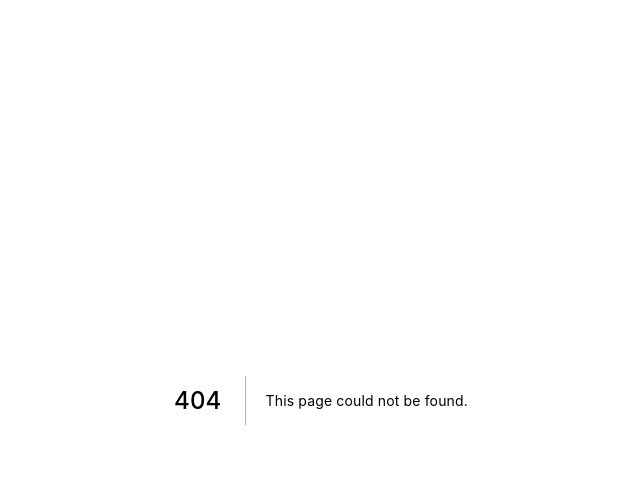
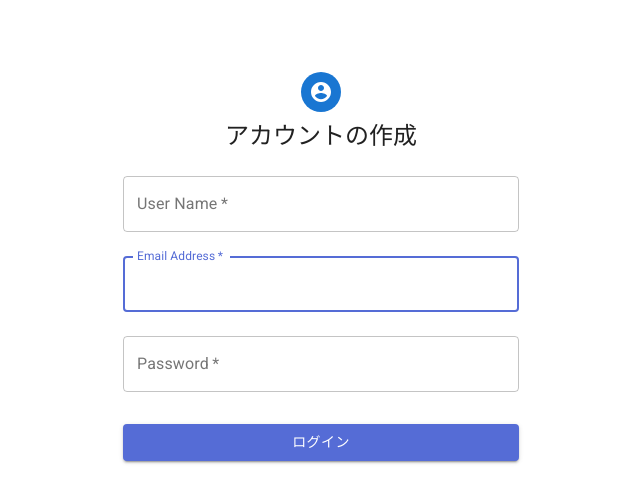
Before and after one commit to AkiUnleash/book_-Impressions_flont, a Next.js app: page /signup in a window 1280 px wide. Before the commit this address had no page. Shown: the top 502 px of the page, without its empty margins (319-959 px from the left). Built offline with nearby package versions, Linux system fonts and the light colour scheme.

Commit message:
Create a signup screen.

```diff
--- /dev/null
+++ b/src/pages/signup.tsx
@@ -0,0 +1,162 @@
+import React, { useState } from 'react';
+import Avatar from '@material-ui/core/Avatar';
+import Button from '@material-ui/core/Button';
+import CssBaseline from '@material-ui/core/CssBaseline';
+import TextField from '@material-ui/core/TextField';
+import Grid from '@material-ui/core/Grid';
+import MuiAlert from '@material-ui/lab/Alert';
+import AccountCircleIcon from '@material-ui/icons/AccountCircle';
+import Typography from '@material-ui/core/Typography';
+import { makeStyles } from '@material-ui/core/styles';
+import Container from '@material-ui/core/Container';
+import { login_handler } from '../common/backend/auth'
+import { errorResponse } from '../common/backend/error';
+import { isEmail, isPassword } from '../common/validation/validation'
+
+function Alert(props) {
+  return <MuiAlert elevation={6} variant="filled" {...props} />;
+}
+
+const useStyles = makeStyles((theme) => ({
+  paper: {
+    marginTop: theme.spacing(8),
+    display: 'flex',
+    flexDirection: 'column',
+    alignItems: 'center',
+  },
+  avatar: {
+    margin: theme.spacing(1),
+    backgroundColor: theme.palette.info.dark,
+  },
+  form: {
+    width: '100%', // Fix IE 11 issue.
+    marginTop: theme.spacing(1),
+  },
+  submit: {
+    margin: theme.spacing(3, 0, 2),
+  },
+  error: {
+    margin: theme.spacing(3, 0, 2),
+  },
+}));
+
+
+const Signup: React.FC = () => {
+
+  // StyleSheet
+  const classes = useStyles();
+
+  // Hooks
+  const [username, setUsername] = useState('')
+  const [email, setEmail] = useState('')
+  const [password, setPassword] = useState('')
+  const [error, setError] = useState('')
+
+  // Click Handler
+  const sumitHundler = async (e) => {
+    e.preventDefault()
+
+    // バリデーション
+    let ErrorData = isEmail(email)
+    if (ErrorData) {
+      setError(ErrorData)
+      return
+    }
+    ErrorData = isPassword(password)
+    if (ErrorData) {
+      setError(ErrorData)
+      return
+    }
+
+    try {
+      const loginResult = await login_handler({ email, password })
+      console.log(loginResult);
+    } catch (e) {
+      setError(await errorResponse(e))
+    }
+  }
+
+  return (
+    <Container component="main" maxWidth="xs">
+      <CssBaseline />
+      <div className={classes.paper}>
+        <Avatar className={classes.avatar}>
+          <AccountCircleIcon />
+        </Avatar>
+
+        {error && <Alert className={classes.error} severity="warning">{error}</Alert>}
+
+        <Typography component="h1" variant="h5">
+          アカウントの作成
+        </Typography>
+
+        <form
+          className={classes.form}
+          noValidate
+          onSubmit={((e) => { sumitHundler(e) })}>
+
+          <TextField
+            variant="outlined"
+            margin="normal"
+            required
+            fullWidth
+            id="username"
+            label="User Name"
+            name="username"
+            autoComplete="username"
+            autoFocus
+            value={username}
+            onChange={(e) => setUsername(e.target.value)}
+          />
+
+          <TextField
+            variant="outlined"
+            margin="normal"
+            required
+            fullWidth
+            id="email"
+            label="Email Address"
+            name="email"
+            autoComplete="email"
+            autoFocus
+            value={email}
+            onChange={(e) => setEmail(e.target.value)}
+          />
+
+          <TextField
+            variant="outlined"
+            margin="normal"
+            required
+            fullWidth
+            name="password"
+            label="Password"
+            type="password"
+            id="password"
+            autoComplete="current-password"
+            value={password}
+            onChange={(e) => setPassword(e.target.value)}
+          />
+
+          <Button
+            type="submit"
+            fullWidth
+            variant="contained"
+            color="primary"
+            className={classes.submit}
+          >
+            ログイン
+          </Button>
+          <Grid container justify="center">
+            <Grid item>
+              {/* <Link to="/signup">
+                {"ユーザー登録はこちらへ"}
+              </Link> */}
+            </Grid>
+          </Grid>
+        </form>
+      </div>
+    </Container >
+  );
+}
+
+export default Signup
```
